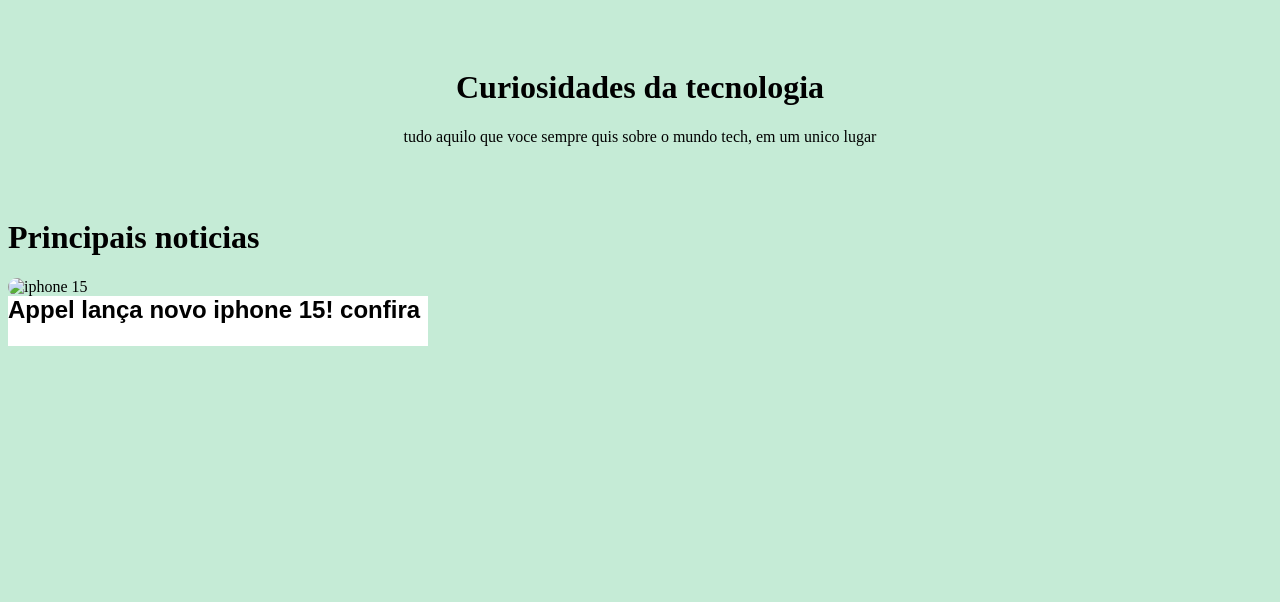
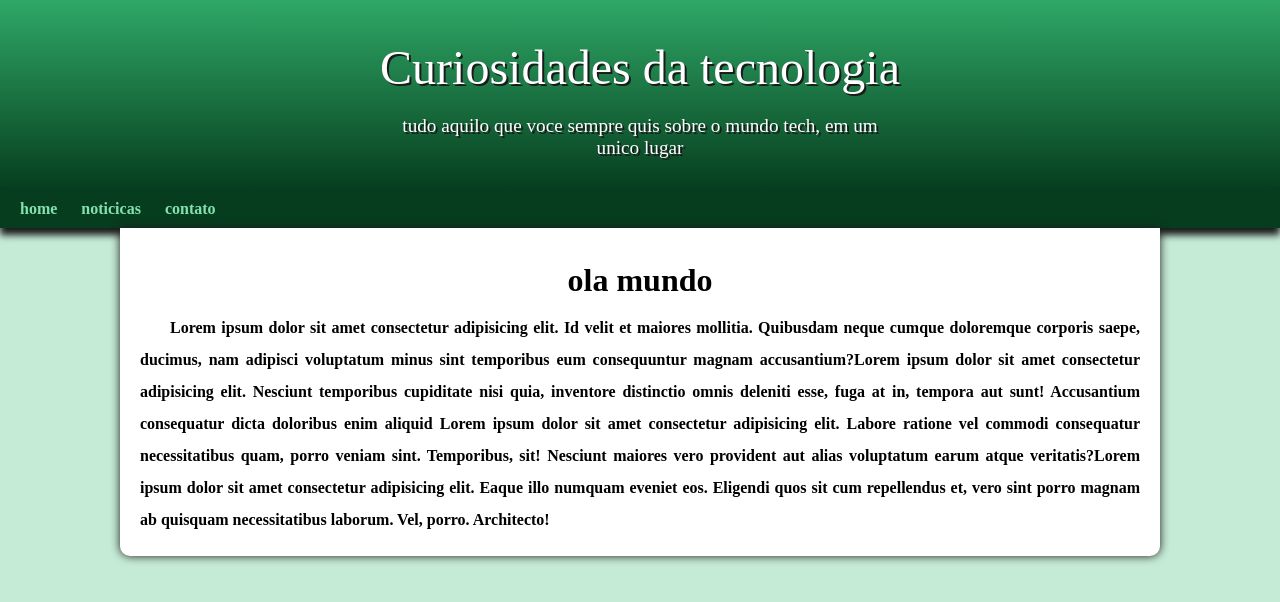
Before and after one commit to PedroHenriqueAlvesPessoa/Projeto-android, a plain HTML site: page Pagina-principal/index.html in a window 1280 px wide. Drawn offline with Linux system fonts and the light colour scheme.

Commit message:
mudanças

```diff
--- a/Pagina-principal/estilo/estilo_index.css
+++ b/Pagina-principal/estilo/estilo_index.css
@@ -16,44 +16,87 @@
   --cor5: #063d1e;
 }
 
+* {
+  margin: 0px;
+  padding: 0px;
+}
+
 body {
   background-color: var(--cor0);
 }
 
 header {
-  background-image: -moz-linear-gradient(to bottom, var(var --cor3), var(--cor5));
+  background-image: linear-gradient(to bottom, var(--cor3), var(--cor5));
   min-height: 150px;
   text-align: center;
   padding-top: 40px;
 }
 
-main {
+header > h1 {
+  color: white;
+  font-family: var(--fonte-destaque);
+  margin-bottom: 20px;
+  font-size: 3em;
+  text-shadow: 2px 2px 0px rgb(27, 27, 27);
+  font-weight: normal;
+}
+
+header > p {
+  margin-bottom: 20px;
+  font-family: var(--fonte-padrao);
+  font-size: 1.2em;
+  color: white;
+  max-width: 500px;
+  margin: auto;
+  padding-right: 10px;
+  padding-left: 10px;
+  text-shadow: 2px 2px 0px rgb(27, 27, 27);
+}
+
+nav {
+  background-color: var(--cor5);
+  padding: 10px;
+  box-shadow: 0px 7px 7px rgb(26, 26, 26);
 
 }
 
-main h1 {
-
+nav > a {
+  color: var(--cor1);
+  padding: 10px;
+  border-radius: 5px;
+  text-decoration: none;
+  font-weight: bold;
+  transition-duration: 0.5s;
 }
 
-main article{
-  background-color: white;
-  height: 50px;
-  width: 420px;
-  border-top-right-radius: 10;
-  border-bottom: 10px;
+nav > a:hover{
+  background-color: var(--cor3);
+  color: var(--cor5);
 }
 
-main article > h2 {
-  font-family: Arial, Helvetica, sans-serif;
-  text-align: justify;
-  margin: 0px;
+main {
+  padding: 20px;
+  max-width: 1000px;
+  min-width: 300px;
+  margin: auto;
+  margin-bottom: 30px;
+  background-color: white;
+  box-shadow: 0px 0px 10px rgb(27, 27, 27);
+  border-bottom-left-radius: 10px;
+  border-bottom-right-radius: 10px;
 }
 
-main img {
-  border-radius: 10px;
-  width: 420px;
-  padding: 0%;
+main h1 {
+  text-align: center;
+  line-height: 2em;
+  font-weight: bold;
+}
 
+main p {
+  font-weight: bold;
+  text-indent: 30px;
+  line-height: 2em;
+  text-align: justify;
 }
 
 footer {
--- a/Pagina-principal/index.html
+++ b/Pagina-principal/index.html
@@ -14,12 +14,16 @@
       em um unico lugar</p>
   </header>
 
+  <nav>
+    <a href="/Pagina-principal/index.html">home</a>
+    <a href="/Pagina-noticias/noticias.html">noticicas</a>
+    <a href="#">contato</a>
+  </nav>
+
   <main>
-    <h1>Principais noticias</h1>
-    <img src="imagens/iphone 15.jpg" alt="iphone 15">
-    <article>
-    <h2>Appel lança novo iphone 15! confira</h2>
-    </article>
+    <h1>ola mundo</h1>
+    <p>Lorem ipsum dolor sit amet consectetur adipisicing elit. Id velit et maiores mollitia. Quibusdam neque cumque doloremque corporis saepe, ducimus, nam adipisci voluptatum minus sint temporibus eum consequuntur magnam accusantium?Lorem ipsum dolor sit amet consectetur adipisicing elit. Nesciunt temporibus cupiditate nisi quia, inventore distinctio omnis deleniti esse, fuga at in, tempora aut sunt! Accusantium consequatur dicta doloribus enim aliquid Lorem ipsum dolor sit amet consectetur adipisicing elit. Labore ratione vel commodi consequatur necessitatibus quam, porro veniam sint. Temporibus, sit! Nesciunt maiores vero provident aut alias voluptatum earum atque veritatis?Lorem ipsum dolor sit amet consectetur adipisicing elit. Eaque illo numquam eveniet eos. Eligendi quos sit cum repellendus et, vero sint porro magnam ab quisquam necessitatibus laborum. Vel, porro. Architecto!
+    </p>
   </main>
 
   <footer>
```
